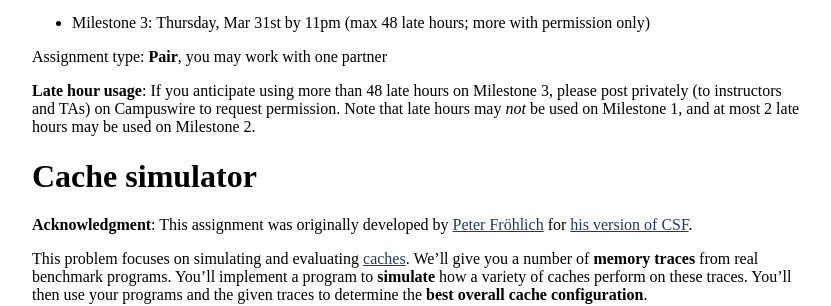
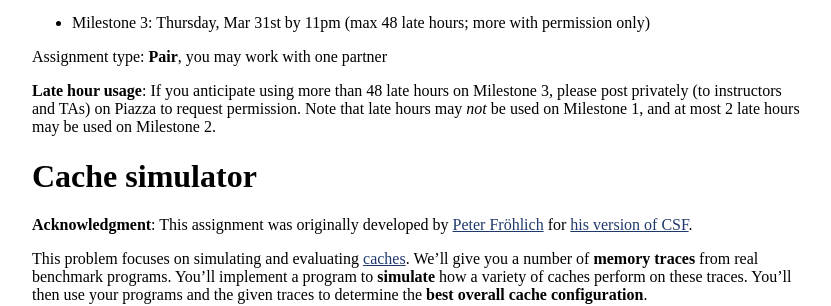
Before and after one commit to jhucsf/spring2022, a Jekyll site: the page built from assign/assign03.md, in a window 1280 px wide and 900 px high. Shown: the part 289-595 px from the top of the window, without its empty margins (224-1055 px from the left). Built offline with Jekyll 4.4.1, drawn with Linux system fonts in a browser that asks for light colours; some of the changed text lies outside the part shown.

Commit message:
fix references to Campuswire

```diff
--- a/assign/assign03.md
+++ b/assign/assign03.md
@@ -14,7 +14,7 @@ title: "Assignment 3: Cache simulator"
 Assignment type: **Pair**, you may work with one partner
 
 **Late hour usage**: If you anticipate using more than 48 late hours
-on Milestone 3, please post privately (to instructors and TAs) on Campuswire
+on Milestone 3, please post privately (to instructors and TAs) on Piazza
 to request permission. Note that late hours may *not* be used on
 Milestone 1, and at most 2 late hours may be used on Milestone 2.
 
@@ -258,7 +258,7 @@ simulator specification, your `Total cycles` value could be slightly different,
 but should be fairly close.  For all of the other counts, your simulator's
 output should exactly match the output above.
 
-We **strongly** encourage you to use Campuswire to post traces and simulator results,
+We **strongly** encourage you to use Piazza to post traces and simulator results,
 so that you can compare your results with other students' results.
 
 ### Reporting invalid cache parameters
```
